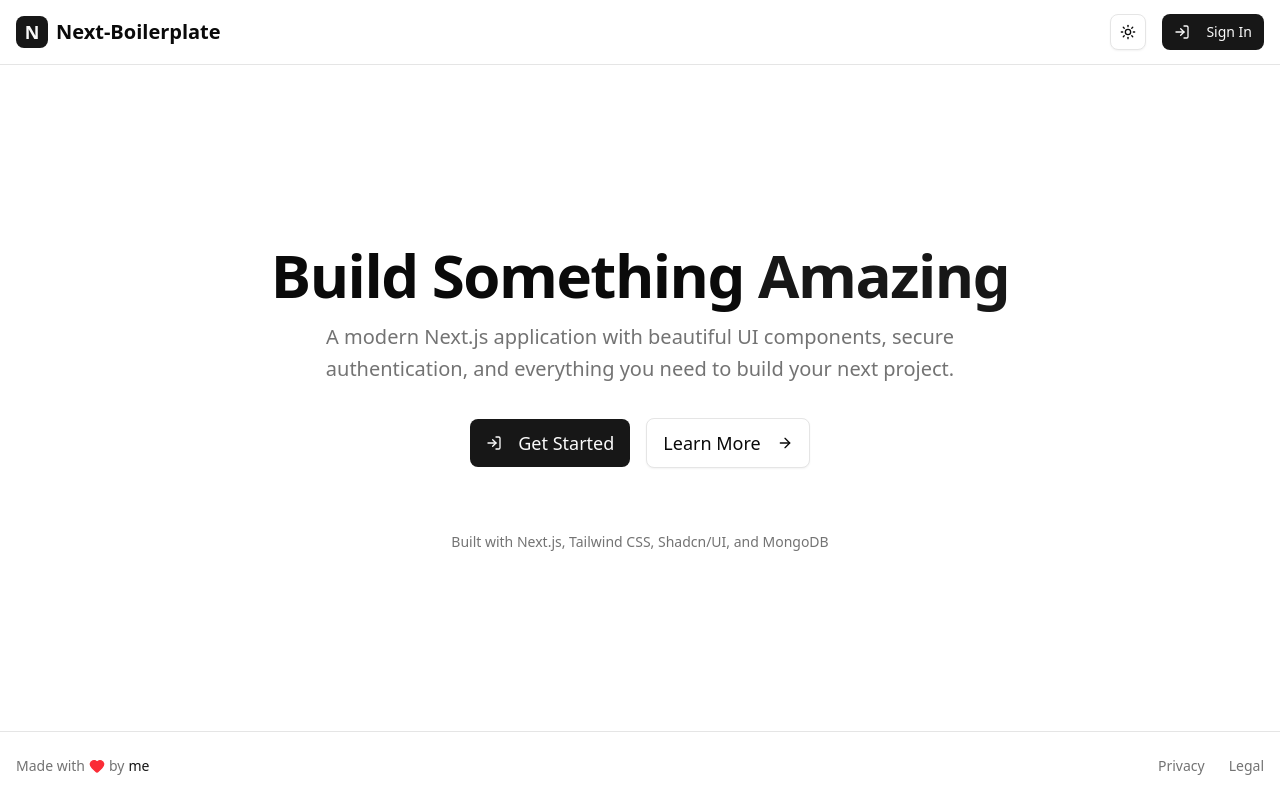
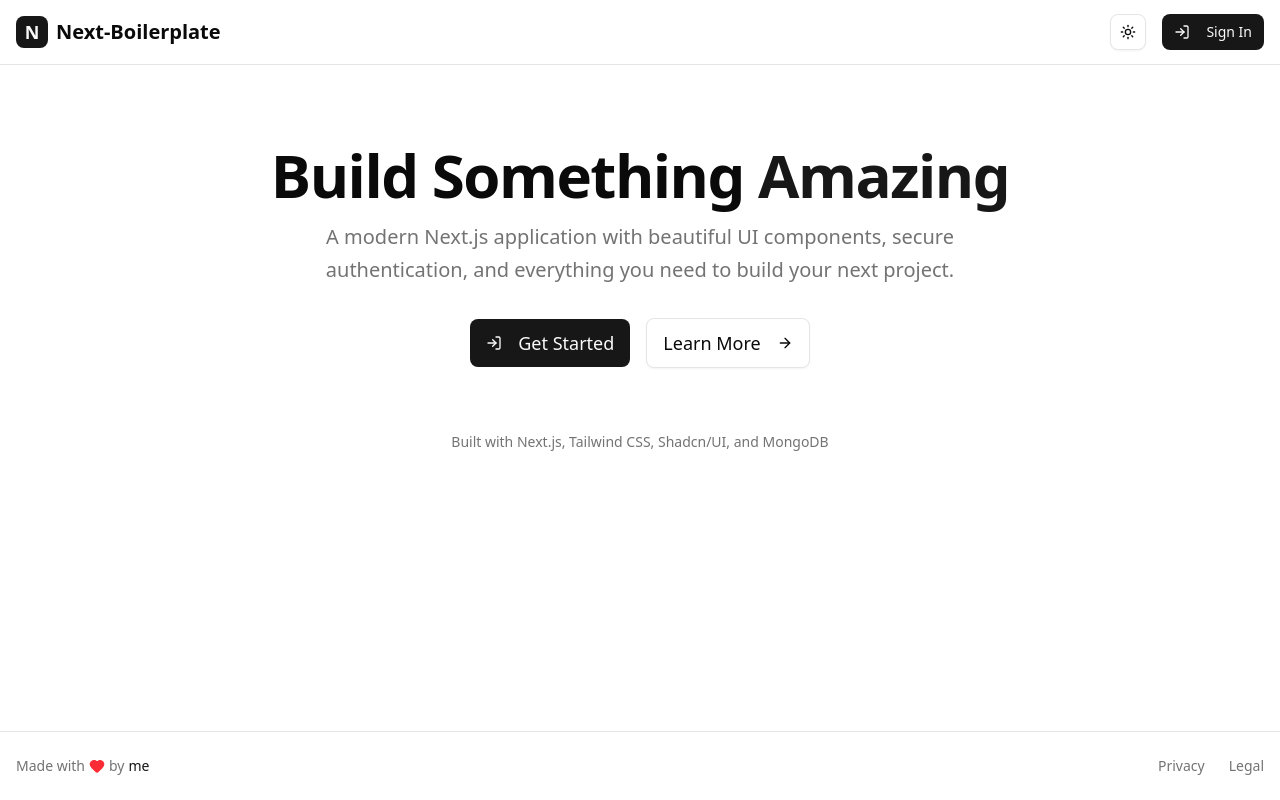
Before and after one commit to schererleander/boilerplate, a Next.js app: page / in a window 1280 px wide. Built offline with nearby package versions, Linux system fonts and the light colour scheme; no server answers.

Commit message:
refactor(layout): move navbar and footer to root layout and switch toast library

```diff
--- a/src/app/layout.tsx
+++ b/src/app/layout.tsx
@@ -1,8 +1,10 @@
 import type { Metadata } from "next";
 import "./globals.css";
+import { Toaster } from "sonner";
 import AuthSessionProvider from "@/components/SessionProvider";
-import { Toaster } from "@/components/ui/toast";
 import { ThemeProvider } from "@/components/ThemeProvider";
+import Navbar from "@/components/Navbar";
+import Footer from "@/components/Footer";
 
 export const metadata: Metadata = {
   title: "Boilerplate",
@@ -16,16 +18,20 @@
 }>) {
   return (
     <html lang="en" suppressHydrationWarning>
-      <body>
+      <body className="min-h-screen flex flex-col">
         <ThemeProvider
           attribute="class"
           defaultTheme="system"
           enableSystem
           disableTransitionOnChange
         >
-          <AuthSessionProvider>
-            {children}
+            <AuthSessionProvider>
             <Toaster />
+            <Navbar />
+            <main className="flex-1">
+              {children}
+            </main>
+            <Footer />
           </AuthSessionProvider>
         </ThemeProvider>
       </body>
--- a/src/app/page.tsx
+++ b/src/app/page.tsx
@@ -1,15 +1,10 @@
 import Link from "next/link"
 import { Button } from "@/components/ui/button"
-import Navbar from "@/components/Navbar"
-import Footer from "@/components/Footer"
 import { LogIn, ArrowRight } from "lucide-react"
 
 export default function Home() {
   return (
-    <div className="min-h-screen flex flex-col">
-      <Navbar />
-
-      <main className="flex-1 flex items-center justify-center">
+    <div className="flex-1 flex items-center justify-center">
       <div className="container mx-auto px-4 py-20 text-center">
         <div className="max-w-3xl mx-auto space-y-8">
           <div className="space-y-4">
@@ -43,9 +38,6 @@
           </div>
         </div>
       </div>
-      </main>
-
-      <Footer />
     </div>
   )
 }
--- a/src/components/ui/toast.tsx
+++ /dev/null
@@ -1,31 +0,0 @@
-"use client"
-
-import { Toaster as Sonner } from "sonner"
-import { useTheme } from "next-themes"
-
-type ToasterProps = React.ComponentProps<typeof Sonner>
-
-const Toaster = ({ ...props }: ToasterProps) => {
-  const { theme = "system" } = useTheme()
-
-  return (
-    <Sonner
-      theme={theme as ToasterProps["theme"]}
-      className="toaster group"
-      toastOptions={{
-        classNames: {
-          toast:
-            "group toast group-[.toaster]:bg-background group-[.toaster]:text-foreground group-[.toaster]:border-border group-[.toaster]:shadow-lg",
-          description: "group-[.toast]:text-muted-foreground",
-          actionButton:
-            "group-[.toast]:bg-primary group-[.toast]:text-primary-foreground",
-          cancelButton:
-            "group-[.toast]:bg-muted group-[.toast]:text-muted-foreground",
-        },
-      }}
-      {...props}
-    />
-  )
-}
-
-export { Toaster }
```
Lines whose indentation alone changed are shown as unchanged.
